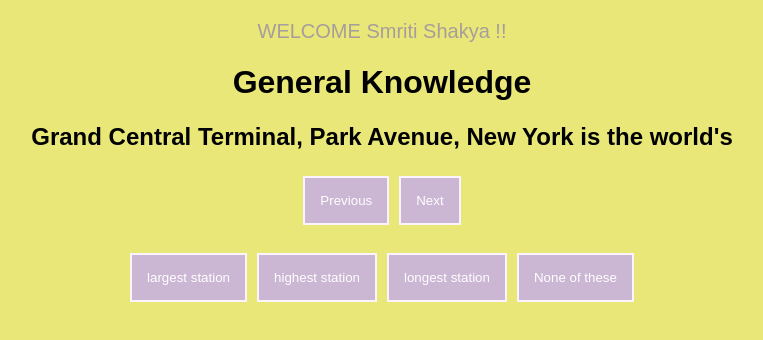
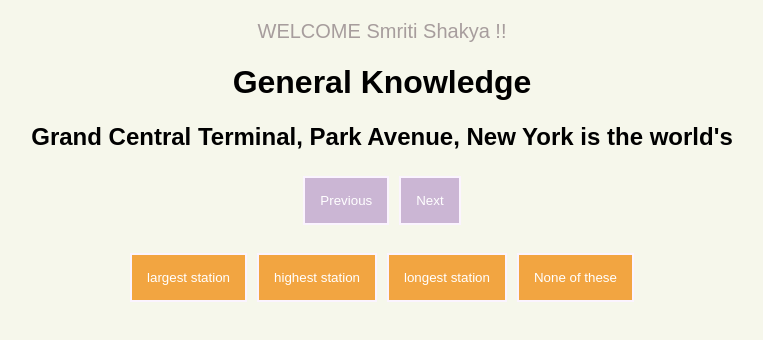
Before and after one commit to shakyaSmrite/quiz-react, a React (Create React App) app: page / in a window 1280 px wide. Shown: the top 340 px of the page, without its empty margins (258-1021 px from the left). Built offline with nearby package versions, Linux system fonts and the light colour scheme.

Commit message:
score problem

```diff
--- a/src/App.css
+++ b/src/App.css
@@ -1,5 +1,5 @@
 * {
-  background-color: rgb(233, 231, 119);
+  background-color:rgb(246, 247, 235);
   font-family: Arial, Helvetica, sans-serif;
 }
 
@@ -24,6 +24,10 @@
   color: whitesmoke;
 }
 
+button:active {
+  background-color: rgb(66, 170, 35);
+}
+
 .users {
   font-size: 20px;
   color: rgb(167, 157, 157);
--- a/src/App.js
+++ b/src/App.js
@@ -8,14 +8,18 @@
   const copyData = [...data.options];
   const [ques, setQues] = useState(0);
 
+  const [selected, setSelected] = useState([]);
+  const defaultColor = "#F3CA40";
+  const selectedColor = "#F2A541";
+
   //correctAnswerList array
   const answerList = [];
   for (let i = 0; i < copyData.length; i++) {
     answerList.push(copyData[i].correctAnswerID);
   }
+
   //console.log(answerList, "answer list");
   const [score, setScore] = useState([]);
-  let copyScore = [...score];
 
   //function call to change to next question
   function handleNextClick(i) {
@@ -38,10 +42,17 @@
   }
 
   //answercheck and score update
-  function handleCheckAns(id) {
-    copyScore[ques] = id;
+  function handleCheckAns(id, ques) {
+    const copySelected = [...selected];
+    copySelected[ques] = Number(id);
+    setSelected([...copySelected]);
+
+    let copyScore = [...score];
+    copyScore[ques] = Number(id);
     setScore([...copyScore]);
   }
+
+  //console.log(score, "Score");
 
   function calculateScore() {
     let counter = 0;
@@ -59,7 +70,15 @@
   //display answer options
   function DisplayOptions({ copyData, ques }) {
     const btn = copyData[ques].answers.map((i, index) => (
-      <button onClick={() => handleCheckAns(i.id)} key={index}>
+      <button
+        style={{
+          backgroundColor: `${
+            selected[ques] === index + 1 ? defaultColor : selectedColor
+          }`,
+        }}
+        onClick={() => handleCheckAns(i.id, ques)}
+        key={index}
+      >
         {i.answer}
       </button>
     ));
```
